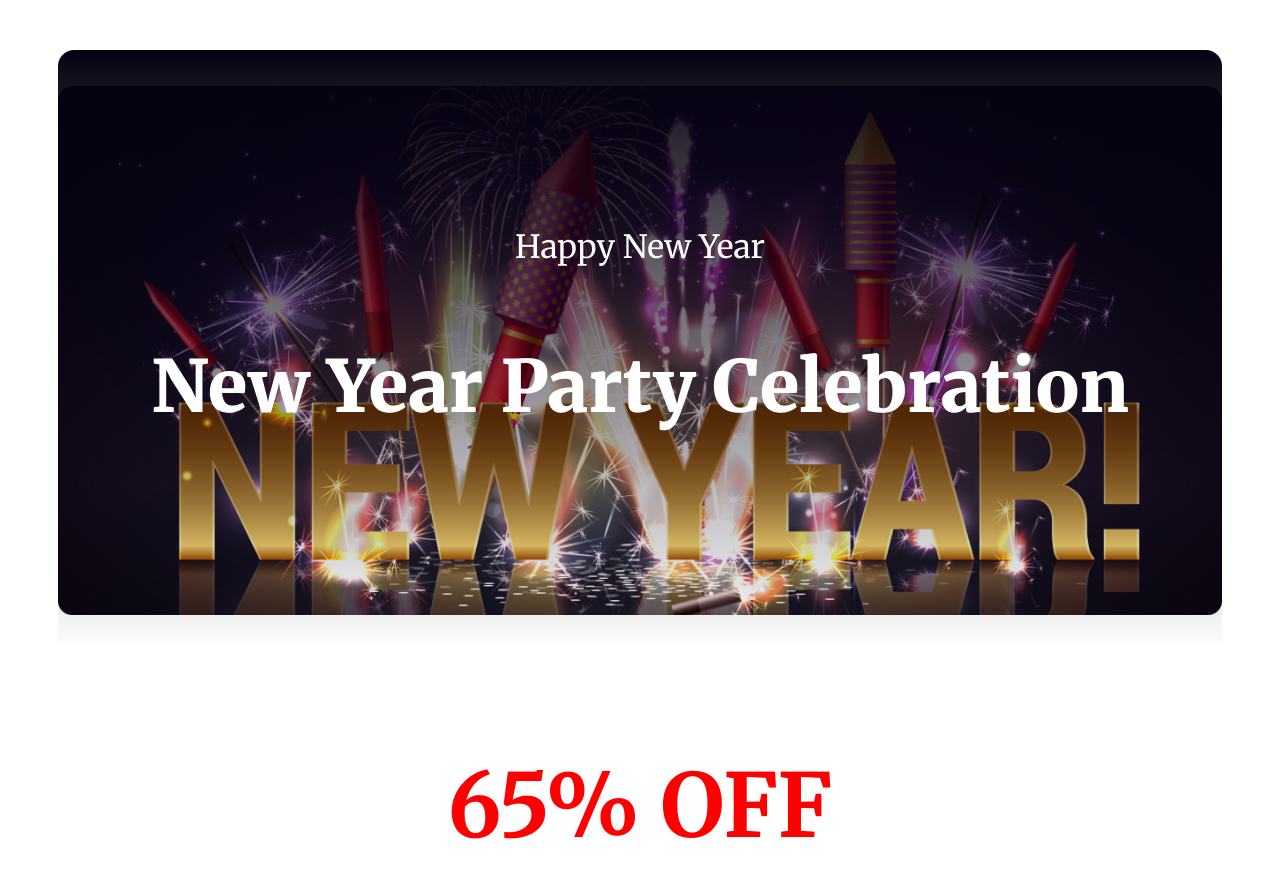
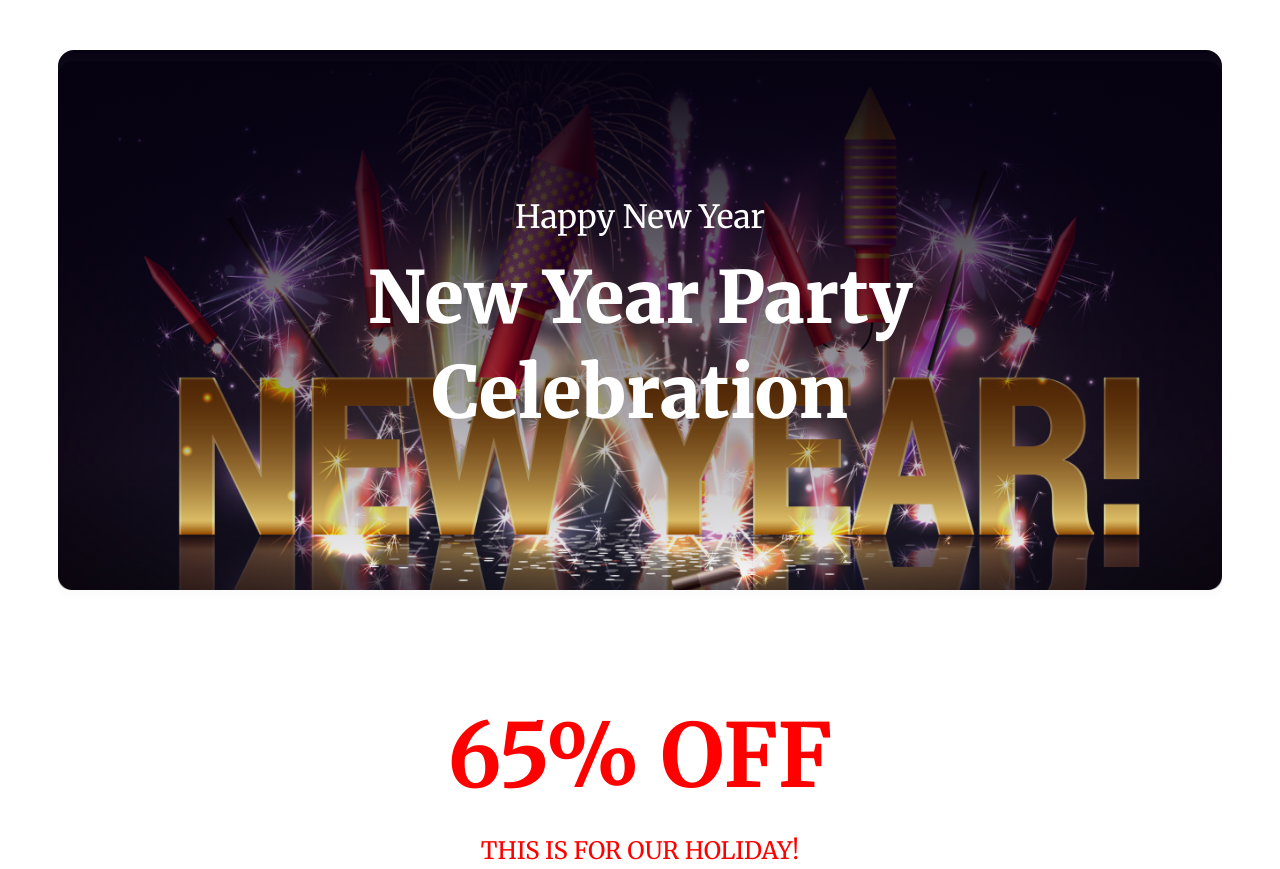
Before and after one commit to faysalsarker-dev/1agt, a plain HTML site: page index.html in a window 1280 px wide. Shown: the top 869 px of the page. Drawn offline with Linux system fonts and the light colour scheme.

Commit message:
vai etai fainal

```diff
--- a/index.html
+++ b/index.html
@@ -15,7 +15,7 @@
         <div class="hero-section">
             <div>
                 <p class="newyearmsg">Happy New Year</p>
-            <h3 class="commonh3">New Year Party Celebration</h3>
+            <h3 class="commonh3">New Year Party <br>Celebration</h3>
             </div>
         </div>
 
--- a/style.css
+++ b/style.css
@@ -1,11 +1,9 @@
 .hero-section {
     background:linear-gradient(#070211, #07021100), url(resources/Banner\ Image.png);
     background-repeat: no-repeat;
-    margin: 50px 0;
-    background-size: cover;
     border-radius: 16px;
     background-position: center;
-    height: 600px;
+    height: 550px;
     text-align: center;
     background-size: contain;
     display: flex;
@@ -40,6 +38,7 @@ body{
     font-size: 32px;
     font-family: Merriweather;
     font-weight: 400;
+    margin: 0;
 }
 
 .commonh3 {
@@ -48,6 +47,7 @@ body{
     font-family: Merriweather;
     font-weight: 900;
     line-height: 95px;
+    margin: 13px 0;
 }
 
 .section2 {
```
